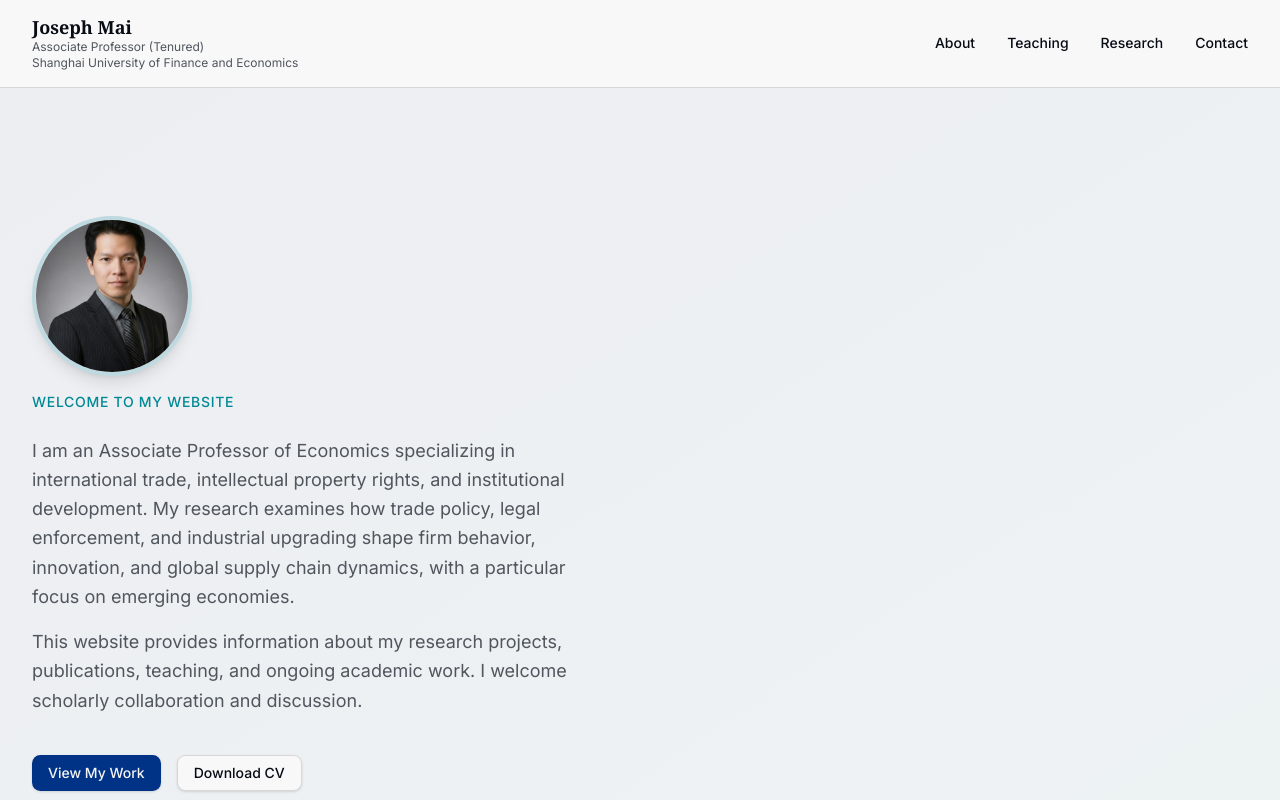
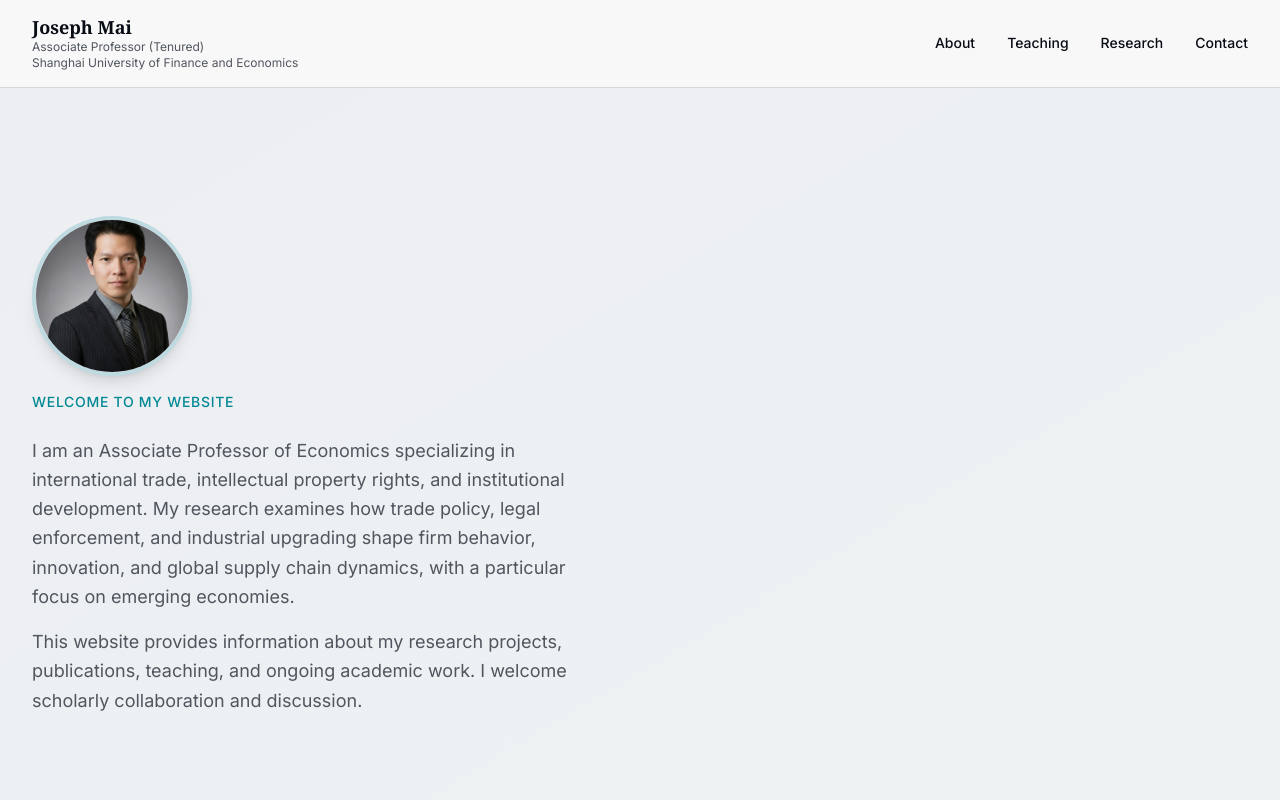
Before and after one commit to jkonmak1208-design/personal-website, a React (Vite) app: page / in a window 1280 px wide. Shown: the top 800 px of the page. Built offline with nearby package versions, Linux system fonts and the light colour scheme.

Commit message:
Remove View My Work and Download CV buttons
Co-Authored-By: Claude Opus 4.6 <noreply@anthropic.com>

```diff
--- a/src/pages/Home.tsx
+++ b/src/pages/Home.tsx
@@ -82,14 +82,6 @@ export default function Home() {
                 <span className="block">I am an Associate Professor of Economics specializing in international trade, intellectual property rights, and institutional development. My research examines how trade policy, legal enforcement, and industrial upgrading shape firm behavior, innovation, and global supply chain dynamics, with a particular focus on emerging economies.</span>
                 <span className="block">This website provides information about my research projects, publications, teaching, and ongoing academic work. I welcome scholarly collaboration and discussion.</span>
               </p>
-              <div className="flex gap-4 pt-4">
-                <Button className="bg-primary hover:bg-primary/90 text-primary-foreground">
-                  View My Work
-                </Button>
-                <Button variant="outline" className="border-border hover:bg-secondary">
-                  Download CV
-                </Button>
-              </div>
             </div>
 
           </div>
```
